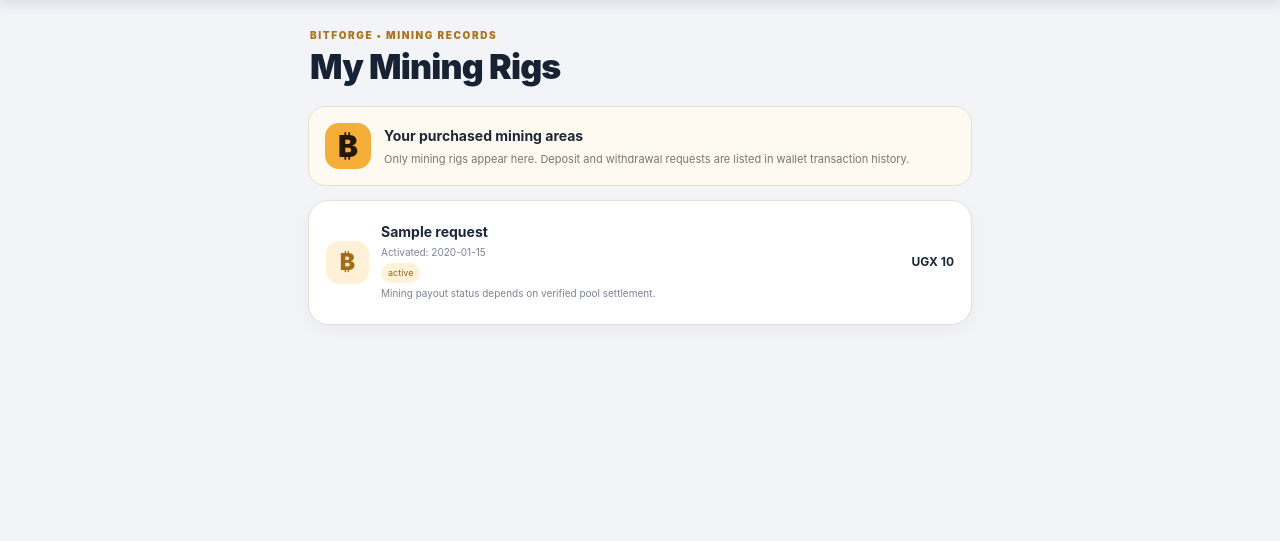
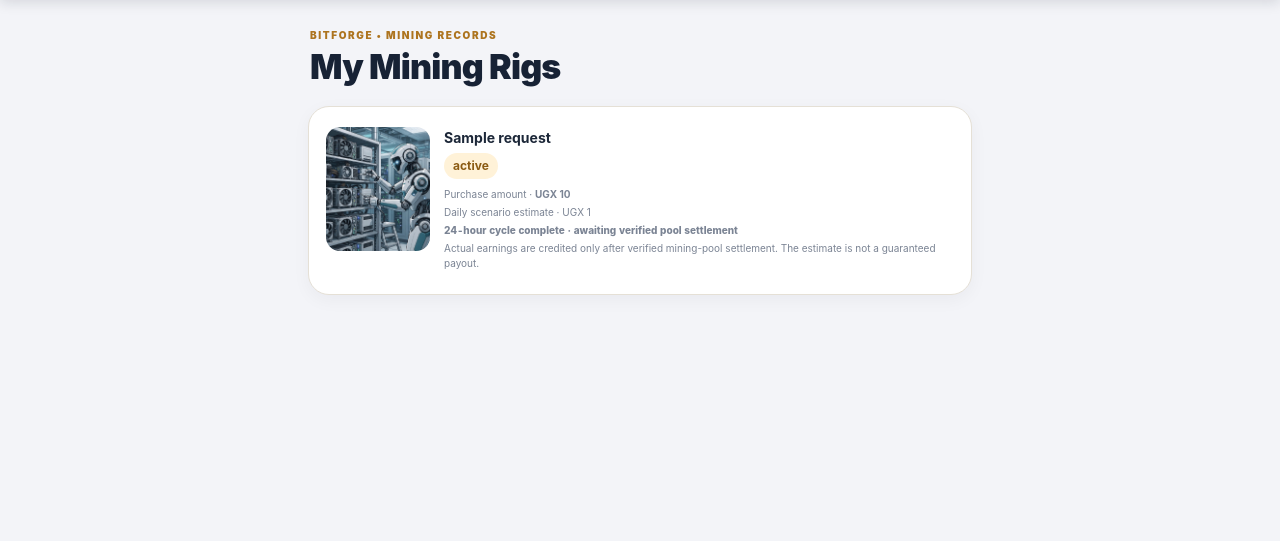
Before and after one commit to forextry298-del/BITFORGE-NEW, a Flask app: page /orders in a window 1280 px wide. Shown: the part 76-617 px from the top of the page. Run offline with Flask 3, Linux system fonts and the light colour scheme; a user stored in the database is signed in; tables that the repository leaves empty hold one stand-in row (values such as "Sample post").

Commit message:
Update BitForge mining purchases and deposit approval

```diff
--- a/app.py
+++ b/app.py
@@ -125,8 +125,17 @@ def init_db():
             product_name TEXT NOT NULL,
             amount REAL NOT NULL,
             status TEXT NOT NULL DEFAULT 'Pending review',
-            created_at TEXT DEFAULT CURRENT_TIMESTAMP
+            created_at TEXT DEFAULT CURRENT_TIMESTAMP,
+            daily_scenario REAL NOT NULL DEFAULT 0,
+            pool_activated_at TEXT,
+            last_credit_at TEXT
         )""")
+        mine_columns = {row[1] for row in conn.execute("PRAGMA table_info(mine_requests)")}
+        for col, definition in (("daily_scenario", "REAL NOT NULL DEFAULT 0"), ("pool_activated_at", "TEXT"), ("last_credit_at", "TEXT")):
+            if col not in mine_columns:
+                conn.execute(f"ALTER TABLE mine_requests ADD COLUMN {col} {definition}")
+        if "payer_phone" not in tx_columns:
+            conn.execute("ALTER TABLE transactions ADD COLUMN payer_phone TEXT")
         # Private user-to-admin support messages and the shared member community.
         conn.execute("""CREATE TABLE IF NOT EXISTS support_messages (
             id INTEGER PRIMARY KEY AUTOINCREMENT,
@@ -263,16 +272,18 @@ def mine(product_id):
     if amount < product["minimum"] or amount > product["maximum"]:
         flash("Enter an amount within this mining rig's UGX range.")
         return redirect(url_for("market"))
+    # Record a transparent activation request. Do not debit the wallet or
+    # fabricate daily mining credits until a real pool and settlement feed exist.
     user = db().execute("SELECT balance FROM users WHERE id=?", (session["user_id"],)).fetchone()
-    balance = float(user["balance"] or 0) if user else 0
-    if balance < amount:
-        shortfall = amount - balance
+    if not user or float(user["balance"] or 0) < amount:
         flash("INSUFFICIENT FUNDS")
         return redirect(url_for("market"))
-    # Do not accept deposits or fabricate mining earnings. Activation is blocked
-    # until a real mining-pool API and verified payout wallet are configured.
-    flash("BALANCE CHECK PASSED, but mining is not connected to a verified pool yet. No funds were deducted and no earnings were credited.")
-    return redirect(url_for("market"))
+    scenario = round(amount * float(product["daily_rate"]) / 100, 2)
+    db().execute("INSERT INTO mine_requests(user_id,product_id,product_name,amount,status,daily_scenario) VALUES(?,?,?,?,?,?)",
+                 (session["user_id"], product_id, product["name"], amount, "Awaiting verified pool activation", scenario))
+    db().commit()
+    flash("Mining rig request created successfully. It is awaiting verified pool activation. No funds were deducted and the displayed daily figure is only an estimate; actual earnings require verified pool settlement.")
+    return redirect(url_for("orders"))
 
 @app.route("/chats", methods=["GET", "POST"])
 @login_required
@@ -379,7 +390,10 @@ def deposit():
             amount = 0
         agent_key = request.form.get("agent", "")
         agent = agents.get(agent_key)
-        if amount < 10000:
+        payer_phone = normalize_phone(request.form.get("payer_phone", ""))
+        if not payer_phone or len("".join(c for c in payer_phone if c.isdigit())) < 10:
+            flash("Enter the mobile money number you will deposit from.")
+        elif amount < 10000:
             flash("Minimum deposit is UGX 10,000.")
         elif amount > 100000000:
             flash("Please enter a valid deposit amount.")
@@ -389,8 +403,8 @@ def deposit():
             # This records a pending payment instruction only. Wallet funds are
             # credited after an administrator verifies the incoming transfer.
             method = f"Deposit · Agent · {agent['name']} · {agent['phone']}"
-            db().execute("INSERT INTO transactions(user_id,kind,amount,status) VALUES(?,?,?,?)",
-                         (session["user_id"], method, amount, "Pending verification"))
+            db().execute("INSERT INTO transactions(user_id,kind,amount,status,payer_phone) VALUES(?,?,?,?,?)",
+                         (session["user_id"], method, amount, "Pending verification", payer_phone))
             db().commit()
             flash(f"Deposit instruction saved for UGX {amount:,.0f}. Your wallet will be credited after the transfer to {agent['name']} is verified.")
             return redirect(url_for("orders"))
@@ -438,7 +452,8 @@ def withdraw():
 def orders():
     rigs = db().execute("SELECT * FROM mine_requests WHERE user_id=? ORDER BY id DESC",
                         (session["user_id"],)).fetchall()
-    return render_template("orders.html", rigs=rigs)
+    rig_images = {p["id"]: p["image"] for p in PRODUCTS}
+    return render_template("orders.html", rigs=rigs, rig_images=rig_images)
 
 @app.route("/account")
 @login_required
@@ -540,6 +555,14 @@ def admin_dashboard():
                 db().execute("UPDATE users SET password_hash=? WHERE id=?", (generate_password_hash(new_password), uid))
                 db().commit(); flash("Password reset.")
             else: flash("New password must contain at least 8 characters.")
+        elif action == "reject_deposit" and txid:
+            conn = db(); conn.execute("BEGIN IMMEDIATE")
+            tx = conn.execute("SELECT * FROM transactions WHERE id=? AND kind LIKE 'Deposit%' AND status='Pending verification'", (txid,)).fetchone()
+            if tx:
+                conn.execute("UPDATE transactions SET status='Rejected' WHERE id=?", (txid,))
+                conn.commit(); flash("Deposit request rejected. No wallet funds were added.")
+            else:
+                conn.rollback(); flash("Pending deposit not found or already processed.")
         elif action == "approve_deposit" and txid:
             conn = db(); conn.execute("BEGIN IMMEDIATE")
             tx = conn.execute("SELECT * FROM transactions WHERE id=? AND kind LIKE 'Deposit%' AND status='Pending verification'", (txid,)).fetchone()
--- a/static/style.css
+++ b/static/style.css
@@ -405,3 +405,20 @@ body{background:var(--page);color:var(--ink);font-size:15px}
 
 /* Responsive mobile layout; no page-level zoom or scaling. */
 .admin-dashboard-page{max-width:900px;padding-bottom:30px}.admin-stat-grid{display:grid;grid-template-columns:repeat(2,minmax(0,1fr));gap:10px;margin:14px 0 22px}.admin-stat-grid .card{padding:14px;min-width:0}.admin-stat-grid small,.admin-stat-grid strong{display:block}.admin-stat-grid small{font-size:11px;color:var(--muted)}.admin-stat-grid strong{font-size:21px;margin-top:5px;overflow-wrap:anywhere}.admin-dashboard-page>h2{font-size:19px;margin:22px 0 10px}.admin-action-card,.admin-user{padding:14px;margin:9px 0}.admin-action-card p,.admin-user p{font-size:12px;color:var(--muted);overflow-wrap:anywhere}.admin-user-heading,.admin-user-actions{display:flex;align-items:center;justify-content:space-between;gap:9px}.admin-user-heading span{font-size:10px;color:var(--muted)}.admin-user-actions{justify-content:flex-start;flex-wrap:wrap;margin:10px 0}.admin-user details{border-top:1px solid var(--line);padding-top:10px}.admin-user summary{font-size:12px;font-weight:700;cursor:pointer}.admin-reset-form,.admin-search{display:flex;gap:8px;flex-wrap:wrap;margin:10px 0}.admin-reset-form input,.admin-search input{flex:1;min-width:170px;padding:11px;border:1px solid var(--line);border-radius:12px;font:inherit}.admin-blocked{color:#b42318}@media(max-width:420px){.admin-stat-grid strong{font-size:18px}.admin-user-actions .btn{font-size:11px;padding:9px 11px}}
+
+
+/* Mobile-first admin and deposit form refinements */
+.deposit-phone-label{display:block;font-weight:700;margin:16px 0 7px;color:#202b3d}
+.deposit-phone-input{display:block;width:100%;box-sizing:border-box;padding:15px 16px;border:1px solid #d9dce3;border-radius:14px;background:#fff;font-size:16px;color:#202b3d}
+.admin-dashboard-page{width:min(100% - 28px,900px);margin-inline:auto;overflow-wrap:anywhere}
+.admin-stat-grid{display:grid;grid-template-columns:repeat(2,minmax(0,1fr));gap:10px}
+.admin-stat-grid>.card,.admin-action-card,.admin-user{min-width:0;box-sizing:border-box}
+.admin-action-card form,.admin-user-actions,.admin-reset-form{display:flex;flex-wrap:wrap;gap:8px;align-items:center}
+.admin-action-card .btn,.admin-user .btn{max-width:100%;white-space:normal}
+.admin-search{display:flex;gap:8px;width:100%;margin:12px 0}
+.admin-search input{flex:1;min-width:0}
+.mining-live-card{display:flex;gap:14px;align-items:flex-start}
+.orders-rig-image{width:104px;height:124px;object-fit:cover;border-radius:14px;flex:0 0 104px}
+.mine-status{display:inline-block;margin:5px 0;padding:4px 9px;border-radius:20px;background:#fff2d8;color:#8b5b13;font-size:12px;font-weight:700}
+.cycle-timer{font-weight:800;color:#9a671e;font-variant-numeric:tabular-nums}
+@media(max-width:480px){.admin-dashboard-page{width:calc(100% - 22px);padding-left:0;padding-right:0}.admin-stat-grid{grid-template-columns:repeat(2,minmax(0,1fr))}.admin-user-actions .btn,.admin-action-card .btn{font-size:13px;padding:10px}.admin-search{flex-direction:column}.mining-live-card{gap:10px}.orders-rig-image{width:82px;height:100px;flex-basis:82px}.orders-record-main{min-width:0}.orders-record-main small{overflow-wrap:anywhere}}
--- a/templates/admin_panel.html
+++ b/templates/admin_panel.html
@@ -3,7 +3,7 @@
 <main class="wrap content admin-dashboard-page"><div class="page-kicker">SECURE ADMINISTRATION</div><h1 class="page-title">Admin panel</h1>
 {% with messages=get_flashed_messages() %}{% for m in messages %}<div class="flash">{{ m }}</div>{% endfor %}{% endwith %}
 <div class="admin-stat-grid"><section class="card"><small>Registered users</small><strong>{{ stats.users }}</strong></section><section class="card"><small>Active users</small><strong>{{ stats.active }}</strong></section><section class="card"><small>Blocked users</small><strong>{{ stats.blocked }}</strong></section><section class="card"><small>Total wallet balances</small><strong>UGX {{ "{:,.0f}".format(stats.balance) }}</strong></section></div>
-<h2>Pending deposits</h2>{% for t in deposits %}<section class="card admin-action-card"><b>#{{ t.id }} · {{ t.full_name }}</b><p>{{ t.phone }} · UGX {{ "{:,.0f}".format(t.amount) }} · {{ t.created_at }}</p><form method="post"><input type="hidden" name="transaction_id" value="{{ t.id }}"><button class="btn" name="action" value="approve_deposit">Verify &amp; credit deposit</button></form></section>{% else %}<p class="card">No pending deposits.</p>{% endfor %}
+<h2>Pending deposits</h2>{% for t in deposits %}<section class="card admin-action-card"><b>#{{ t.id }} · {{ t.full_name }}</b><p>{{ t.phone }} · UGX {{ "{:,.0f}".format(t.amount) }} · {{ t.created_at }}</p><p>Sender number: <strong>{{ t.payer_phone or 'Not supplied' }}</strong></p><p>{{ t.kind }}</p><form method="post"><input type="hidden" name="transaction_id" value="{{ t.id }}"><button class="btn" name="action" value="approve_deposit">Approve &amp; credit</button> <button class="btn outline" name="action" value="reject_deposit">Reject</button></form></section>{% else %}<p class="card">No pending deposits.</p>{% endfor %}
 <h2>Pending withdrawals</h2>{% for t in withdrawals %}<section class="card admin-action-card"><b>#{{ t.id }} · {{ t.full_name }}</b><p>{{ t.phone }} · Requested UGX {{ "{:,.0f}".format(t.amount) }} · Fee UGX {{ "{:,.0f}".format(t.fee) }} · Net UGX {{ "{:,.0f}".format(t.payout_amount) }}</p><form method="post"><input type="hidden" name="transaction_id" value="{{ t.id }}"><button class="btn" name="action" value="approve_withdrawal">Approve payout</button> <button class="btn outline" name="action" value="reject_withdrawal">Reject &amp; refund</button></form></section>{% else %}<p class="card">No pending withdrawals.</p>{% endfor %}
 <h2>Members ({{ users|length }})</h2><form class="admin-search" method="get"><input name="q" value="{{ search }}" placeholder="Search name or phone number"><button class="btn" type="submit">Search</button></form>
 {% for u in users %}<section class="card admin-user"><div class="admin-user-heading"><b>{{ u.full_name }}</b><span>#{{ u.id }}</span></div><p>{{ u.phone }} · Balance UGX {{ "{:,.0f}".format(u.balance) }} · {% if u.is_blocked %}<b class="admin-blocked">BLOCKED</b>{% else %}Active{% endif %}</p><div class="admin-user-actions"><a class="btn outline" href="{{ url_for('admin_user_detail', user_id=u.id) }}">View user</a><form method="post"><input type="hidden" name="user_id" value="{{ u.id }}"><button class="btn" name="action" value="{% if u.is_blocked %}unblock{% else %}block{% endif %}">{% if u.is_blocked %}Unblock{% else %}Block user{% endif %}</button></form></div><details><summary>Reset password</summary><form method="post" class="admin-reset-form"><input type="hidden" name="user_id" value="{{ u.id }}"><input type="password" name="new_password" minlength="8" placeholder="New password (8+ characters)" required><button class="btn" name="action" value="reset_password">Reset password</button></form></details></section>{% else %}<p class="card">No matching users.</p>{% endfor %}</main>{% endblock %}
--- a/templates/deposit.html
+++ b/templates/deposit.html
@@ -11,6 +11,8 @@
     <section class="deposit-section agent-step" id="amountStep">
       <h2>₿ Add funds to your mining wallet</h2>
       <div class="amount-entry"><span class="currency-mark">UGX</span><input id="depositAmount" name="amount" type="number" inputmode="numeric" min="10000" max="100000000" step="1000" placeholder="Enter amount" required aria-label="Deposit Amount"><span class="currency-chip">UGX</span></div>
+      <label class="deposit-phone-label" for="payerPhone">Your mobile money number</label>
+      <input class="deposit-phone-input" id="payerPhone" name="payer_phone" type="tel" inputmode="tel" placeholder="e.g. 075XXXXXXXX" required>
       <p class="deposit-hint">Minimum deposit: UGX 10,000 <span>•</span> Agent-assisted deposit</p>
       <div class="deposit-summary agent-summary" aria-live="polite"><div><span>Deposit amount</span><strong id="summaryAmount">UGX 0</strong></div><div class="summary-total"><span>Total to send</span><strong id="summaryTotal">UGX 0</strong></div></div>
       <button class="deposit-submit" id="continueButton" type="button">CONTINUE</button>
@@ -77,6 +79,7 @@
   amount.addEventListener('input',updateAmount); updateAmount();
   continueButton.addEventListener('click',()=>{
     if(!amount.value || Number(amount.value)<10000 || Number(amount.value)>100000000){amount.setCustomValidity('Enter an amount from UGX 10,000 to UGX 100,000,000.');amount.reportValidity();return}
+    const payer=document.getElementById('payerPhone'); if(!payer.value.trim()){payer.reportValidity();return}
     amount.setCustomValidity(''); amountStep.hidden=true; agentStep.hidden=false;
     searching.hidden=false; agentList.hidden=true;
     window.setTimeout(()=>{searching.hidden=true;agentList.hidden=false},650);
--- a/templates/orders.html
+++ b/templates/orders.html
@@ -1 +1,10 @@
-{% extends "base.html" %}{% block title %}My Mining Rigs · BitForge{% endblock %}{% block body %}<header class="top mining-top"><a class="brand" href="{{ url_for('home') }}"><span class="logo">₿</span>BitForge Mining</a><a href="{{ url_for('account') }}" aria-label="Account">⚙</a></header><main class="wrap content mining-orders-page"><div class="page-kicker">BITFORGE • MINING RECORDS</div><h1 class="page-title">My Mining Rigs</h1><section class="orders-intro"><span>₿</span><div><b>Your purchased mining areas</b><p>Only mining rigs appear here. Deposit and withdrawal requests are listed in wallet transaction history.</p></div></section><section class="orders-list">{% for r in rigs %}<article class="orders-record"><span class="orders-record-icon">₿</span><div class="orders-record-main"><b>{{ r.product_name }}</b><small>Activated: {{ r.created_at }}</small><em>{{ r.status }}</em><small>Mining payout status depends on verified pool settlement.</small></div><strong>UGX {{ "{:,.0f}".format(r.amount) }}</strong></article>{% else %}<div class="orders-empty"><span>₿</span><b>No purchased mining rigs yet</b><p>Your mining areas will appear here after a verified purchase and pool activation.</p><a href="{{ url_for('market') }}">Explore mining rigs →</a></div>{% endfor %}</section></main>{% include "nav.html" %}{% endblock %}
+{% extends "base.html" %}{% block title %}My Mining Rigs · BitForge{% endblock %}{% block body %}
+<header class="top mining-top"><a class="brand" href="{{ url_for('home') }}"><span class="logo">₿</span>BitForge Mining</a><a href="{{ url_for('account') }}" aria-label="Account">⚙</a></header>
+<main class="wrap content mining-orders-page"><div class="page-kicker">BITFORGE • MINING RECORDS</div><h1 class="page-title">My Mining Rigs</h1>
+<section class="orders-list">{% for r in rigs %}<article class="orders-record mining-live-card">
+<img class="orders-rig-image" src="{{ url_for('static', filename='images/' + (rig_images.get(r.product_id, 'mining_rig_robot.jpg'))) }}" alt="{{ r.product_name }}">
+<div class="orders-record-main"><b>{{ r.product_name }}</b><span class="mine-status">{{ r.status }}</span><small>Purchase amount · <strong>UGX {{ "{:,.0f}".format(r.amount) }}</strong></small><small>Daily scenario estimate · UGX {{ "{:,.0f}".format(r.daily_scenario or 0) }}</small><small class="cycle-timer" data-created="{{ r.created_at }}">24-hour cycle timer · calculating…</small><small>Actual earnings are credited only after verified mining-pool settlement. The estimate is not a guaranteed payout.</small></div>
+</article>{% else %}<div class="orders-empty"><span>₿</span><b>No purchased mining rigs yet</b><p>Completed purchases will appear here.</p><a href="{{ url_for('market') }}">Explore mining rigs →</a></div>{% endfor %}</section></main>{% include "nav.html" %}
+<script>
+(()=>{const fmt=n=>{n=Math.max(0,Math.floor(n));const h=String(Math.floor(n/3600)).padStart(2,'0'),m=String(Math.floor(n%3600/60)).padStart(2,'0'),s=String(n%60).padStart(2,'0');return `${h}:${m}:${s}`};document.querySelectorAll('.cycle-timer').forEach(el=>{const raw=el.dataset.created;const start=new Date(raw.replace(' ','T')+'Z').getTime();function tick(){if(!Number.isFinite(start)){el.textContent='24-hour cycle timer unavailable';return}const remaining=Math.max(0,86400-Math.floor((Date.now()-start)/1000));el.textContent=remaining?`24-hour cycle timer · ${fmt(remaining)}`:'24-hour cycle complete · awaiting verified pool settlement'}tick();setInterval(tick,1000)})})();
+</script>{% endblock %}
```
